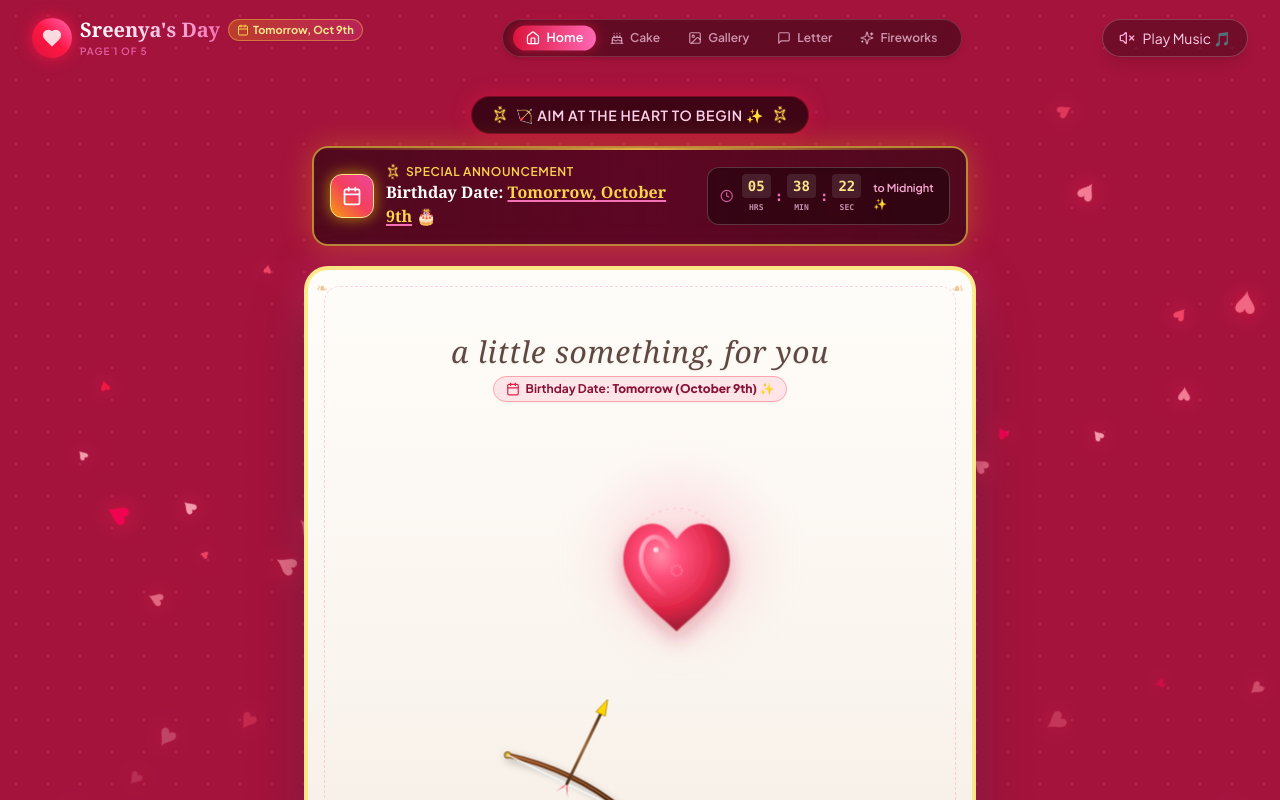
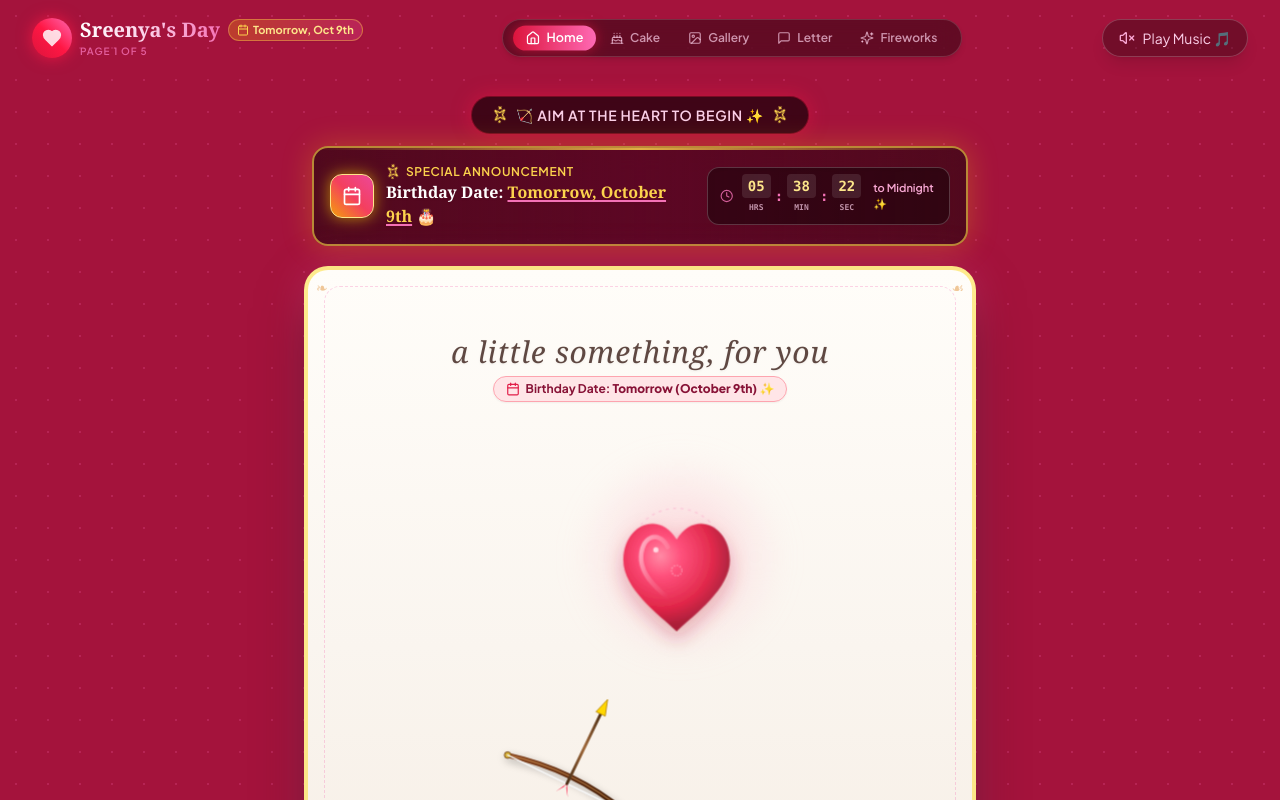
Before and after one commit to lbdigitalcreations/Sreeya, a React (Vite) app: page / in a window 1280 px wide. Shown: the top 800 px of the page. Built offline with nearby package versions, Linux system fonts and the light colour scheme; a web font is replaced by a local one.

Commit message:
Remove floating hearts background animation

```diff
--- a/src/components/BackgroundEffects.jsx
+++ b/src/components/BackgroundEffects.jsx
@@ -1,61 +1,10 @@
 import React, { useMemo } from 'react';
-import { motion } from 'framer-motion';
 
 export const BackgroundEffects = () => {
-  // Generate random floating hearts with different speeds, sizes, and paths
-  const hearts = useMemo(() => {
-    return Array.from({ length: 65 }).map((_, i) => ({
-      id: i,
-      left: `${Math.random() * 96 + 2}%`,
-      size: Math.random() * 26 + 14,
-      duration: Math.random() * 7 + 6,
-      delay: Math.random() * 6,
-      color: ['#FF1744', '#FF4D6D', '#FF758F', '#FF8FA3', '#FFB3C1', '#FF0054', '#E63946'][i % 7],
-      rotate: Math.random() * 60 - 30,
-    }));
-  }, []);
-
-  // Glowing ambient light orbs with lighter red / rose tints
-  const lightOrbs = useMemo(() => {
-    return [
-      { top: '5%', left: '10%', size: '450px', color: 'rgba(255, 77, 109, 0.45)' },
-      { top: '35%', right: '5%', size: '550px', color: 'rgba(255, 137, 157, 0.4)' },
-      { top: '65%', left: '20%', size: '500px', color: 'rgba(255, 0, 84, 0.35)' },
-    ];
-  }, []);
-
   return (
     <div className="fixed inset-0 pointer-events-none z-0 overflow-hidden">
-      {/* 100% matched single background without dark color shifts */}
+      {/* Background color */}
       <div className="absolute inset-0 bg-[#A4133C]" />
-
-      {/* Floating Hearts */}
-      {hearts.map((heart) => (
-        <motion.div
-          key={heart.id}
-          className="absolute font-sans select-none drop-shadow-[0_0_10px_rgba(255,23,68,0.8)]"
-          style={{
-            left: heart.left,
-            bottom: '-10%',
-            fontSize: `${heart.size}px`,
-            color: heart.color,
-          }}
-          animate={{
-            y: ['0vh', '-125vh'],
-            x: ['0px', `${Math.sin(heart.id) * 40}px`, `${Math.cos(heart.id) * -30}px`, '0px'],
-            rotate: [heart.rotate, heart.rotate + 360],
-            opacity: [0, 0.85, 0.85, 0],
-          }}
-          transition={{
-            duration: heart.duration,
-            repeat: Infinity,
-            delay: heart.delay,
-            ease: 'linear',
-          }}
-        >
-          ♥
-        </motion.div>
-      ))}
 
       {/* Twinkling Sparkles Grid */}
       <div className="absolute inset-0 bg-[radial-gradient(#ff69b4_1px,transparent_1px)] [background-size:32px_32px] opacity-20" />
```
